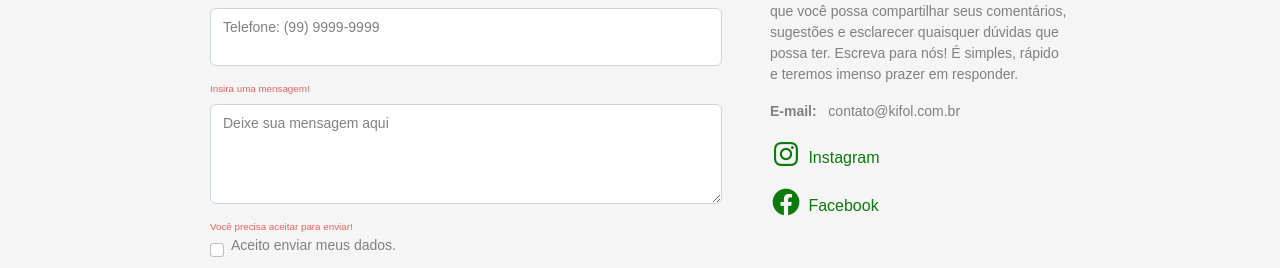
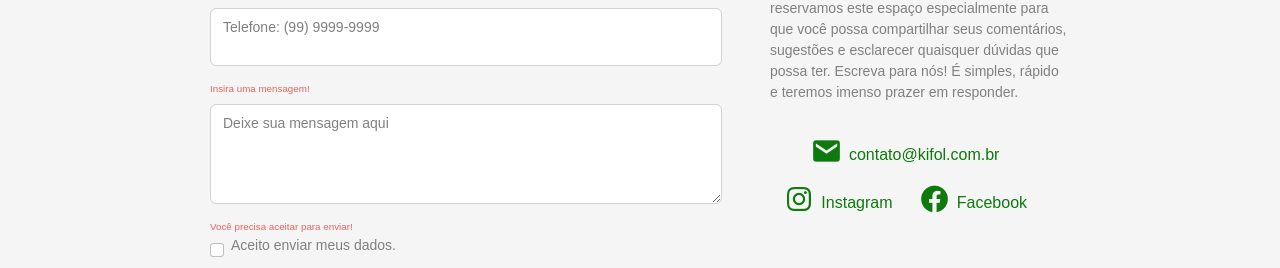
Before and after one commit to felipe-seabra/kifol-fertilizantes, a React (Create React App) app: page /contato in a window 1280 px wide. Shown: the part 424-692 px from the top of the page. Built offline with nearby package versions, Linux system fonts and the light colour scheme; the HTML template or start-up script is replaced by a standard one.

Commit message:
chore: replace e-mail link to contact page

```diff
--- a/src/components/Form/index.tsx
+++ b/src/components/Form/index.tsx
@@ -7,7 +7,8 @@ import {
   TitleForm,
   ContainerSpeak,
   SocialLinkContacts,
-  SocialIconContacts
+  SocialIconContacts,
+  SocialLinkContactsContainer
 } from './styles';
 import { AppContext } from '../../context/Provider';
 
@@ -22,7 +23,12 @@ import verifyBtn, {
 } from '../../utils/verifyBtn';
 import { IFormValues } from '../../interfaces';
 import phoneMask from '../../utils/phoneMask';
-import { URL_FACEBOOK, URL_INSTAGRAM, URL_MAIL } from '../../database/social';
+import {
+  URL_FACEBOOK,
+  URL_INSTAGRAM,
+  URL_MAIL,
+  URL_MAIL_FORMATED
+} from '../../database/social';
 
 const TEXT = `Valorizamos muito a sua opinião e queremos ouvir o que você tem a dizer. Por isso, reservamos este espaço especialmente para que você possa compartilhar seus comentários, sugestões e esclarecer quaisquer dúvidas que possa ter. Escreva para nós! É simples, rápido e teremos imenso prazer em responder.`;
 
@@ -182,20 +188,17 @@ function Form() {
           <strong>Envie seu e-mail para nós.</strong>
         </p>
         <p>{TEXT}</p>
-        <p>
-          <strong>E-mail: &nbsp; </strong>
-          {URL_MAIL}
-        </p>
-        <p>
+        <SocialLinkContactsContainer>
+          <SocialLinkContacts href={URL_MAIL_FORMATED}>
+            <SocialIconContacts className="bx bxs-envelope" /> {URL_MAIL}
+          </SocialLinkContacts>
           <SocialLinkContacts href={URL_INSTAGRAM} target="_blank" rel="noreferrer">
             <SocialIconContacts className="bx bxl-instagram" /> Instagram
           </SocialLinkContacts>
-        </p>
-        <p>
           <SocialLinkContacts href={URL_FACEBOOK} target="_blank" rel="noreferrer">
             <SocialIconContacts className="bx bxl-facebook-circle" /> Facebook
           </SocialLinkContacts>
-        </p>
+        </SocialLinkContactsContainer>
       </ContainerSpeak>
     </Container>
   );
--- a/src/components/Form/styles.ts
+++ b/src/components/Form/styles.ts
@@ -55,6 +55,7 @@ export const SocialLinkContacts = styled.a`
   font-size: 1rem;
   display: flex;
   align-items: end;
+  margin-top: 1rem;
   transition: opacity 0.2s ease-in-out;
 
   &:hover {
@@ -67,3 +68,10 @@ export const SocialIconContacts = styled.i`
   font-size: 2rem;
   margin-right: 0.4rem;
 `;
+
+export const SocialLinkContactsContainer = styled.div`
+  display: flex;
+  width: 90%;
+  justify-content: space-around;
+  flex-wrap: wrap;
+`;
```
